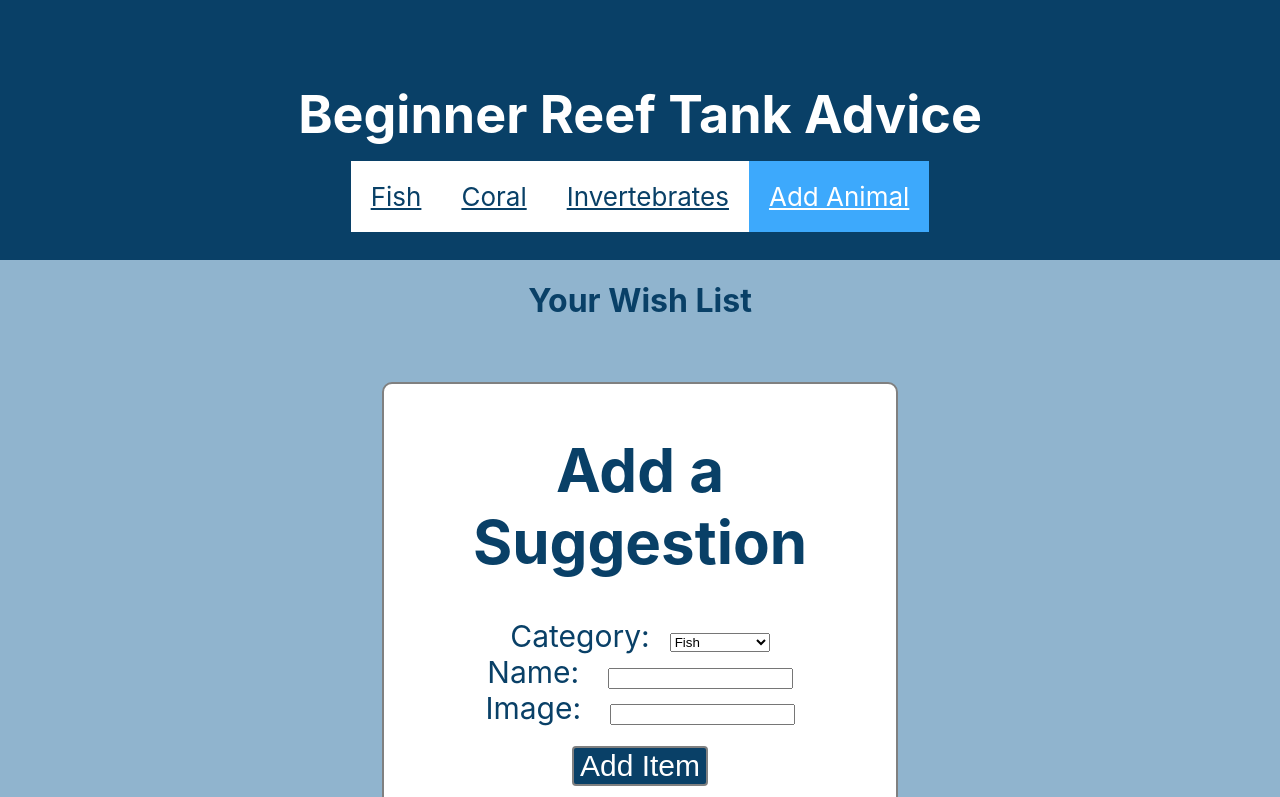
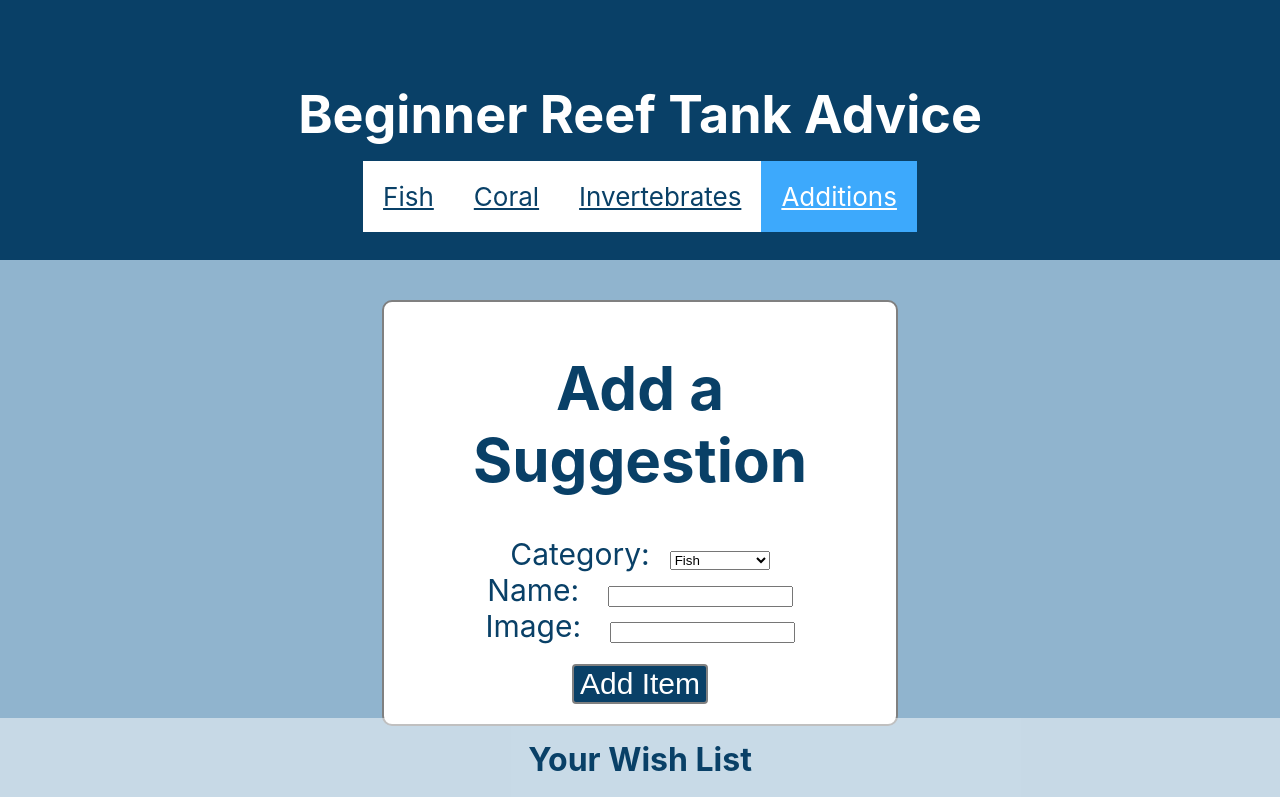
Before and after one commit to storynickolas/beginner-reef, a React (Create React App) app: page /addItem in a window 1280 px wide. Shown: the top 797 px of the page. Built offline with nearby package versions, Linux system fonts and the light colour scheme.

Commit message:
Add Styling to Wishlist

```diff
--- a/src/App.css
+++ b/src/App.css
@@ -52,6 +52,7 @@
 
 .form-page {
   min-height: 50em;
+  min-width: 50em;
 }
 
 .submit {
@@ -70,3 +71,11 @@
 .input {
   margin-left: 20px;
 }
+
+.fill {
+  min-height: 18rem;
+}
+
+.remove {
+  background-color: rgba(255,255,255, 0.8);
+}
--- a/src/App.js
+++ b/src/App.js
@@ -11,10 +11,14 @@ import Home from './Components/Home';
 
 function App() {
   const [wish, setWish] = useState([])
-  let donkey
 
-  function addCow(duck) {
-    setWish([...wish, duck])
+  function addWish(newWish) {
+    setWish([...wish, newWish])
+  }
+
+  function removeWish(minus) {
+    let cow = wish.filter((word) => word.name !== minus)
+    setWish([...cow])
   }
 
   return (
@@ -24,15 +28,16 @@ function App() {
         <h1>Beginner Reef Tank Advice</h1>
         <NavBar/>
       </header>
-        <WishList wish={wish}/>
+      <WishList wish={wish} removeWish={removeWish}/>
         <Switch>
           <Route exact path="/"><Home /></Route>
-          <Route exact path="/fish"><Fish wish={wish} addCow={(cow) => addCow(cow)}/></Route>
-          <Route exact path="/coral"><Coral wish={wish} addCow={addCow}/></Route>
-          <Route exact path="/inverts"><Inverts wish={wish} addCow={addCow}/></Route>
+          <Route exact path="/fish"><Fish  addWish={addWish}/></Route>
+          <Route exact path="/coral"><Coral addWish={addWish}/></Route>
+          <Route exact path="/inverts"><Inverts addWish={addWish}/></Route>
           <Route exact path="/addItem"><Form/></Route>
         </Switch>
       </BrowserRouter>
+      <div className='fill'/>
     </div>
   );
 }
--- a/src/Components/Coral.js
+++ b/src/Components/Coral.js
@@ -3,11 +3,11 @@ import React from 'react';
 import Reef from './Reef';
 
 
-function Coral({wish, addCow}) {
+function Coral({addWish}) {
   return (
     <div className="Coral">
       <h1>Beginner Reef Coral</h1>
-      <Reef input='coral' wish={wish} addCow={addCow}/>
+      <Reef input='coral' addWish={(cow) => addWish(cow)}/>
     </div>
   );
 }
--- a/src/Components/Fish.js
+++ b/src/Components/Fish.js
@@ -3,11 +3,11 @@ import React from 'react';
 import Reef from './Reef';
 
 
-function Fish({wish, addCow}) {
+function Fish({addWish}) {
   return (
     <div className="Fish">
       <h1>Beginner Reef Fish</h1>
-      <Reef input='fish' wish={wish} addCow={(cow) => addCow(cow)}/>
+      <Reef input='fish' addWish={(cow) => addWish(cow)}/>
     </div>
   );
 }
--- a/src/Components/Inverts.js
+++ b/src/Components/Inverts.js
@@ -3,11 +3,11 @@ import React from 'react';
 import Reef from './Reef';
 
 
-function Inverts({wish, addCow}) {
+function Inverts({addWish}) {
   return (
     <div className="inverts">
       <h1>Beginner Reef Invertebrates</h1>
-      <Reef input='inverts' wish={wish} addCow={addCow}/>
+      <Reef input='inverts' addWish={(cow) => addWish(cow)}/>
     </div>
   );
 }
--- a/src/Components/NavBar.js
+++ b/src/Components/NavBar.js
@@ -70,7 +70,7 @@ function NavBar() {
           color: 'white'
         }}
       >
-        Add Animal
+        Additions
       </NavLink>
     </div>
   );
--- a/src/Components/Reef.js
+++ b/src/Components/Reef.js
@@ -1,7 +1,7 @@
 import '../App.css';
 import React, { useEffect, useState } from 'react';
 
-function Reef({input, wish, addCow}) {
+function Reef({input, addWish}) {
 
   const [fish, setFish] = useState([])
 
@@ -17,9 +17,9 @@ function Reef({input, wish, addCow}) {
     <div className="app">
         {fish.map((item) =>
           <div key={item.id} className="card">
-            <button onClick={() => addCow(item)}></button>
             <h2>{item.name}</h2>
             <img src={item.image} alt={item.name}/>
+            <button onClick={() => addWish(item)}>Add to WishList</button>
           </div>
           )}
     </div>
--- a/src/Components/Wishlist.js
+++ b/src/Components/Wishlist.js
@@ -2,15 +2,26 @@ import '../App.css'
 import React from 'react';
 
 
-function WishList({wish}) {
+function WishList({wish, removeWish}) {
+
+  const displayWish = () => {
+    if(wish.length !== 0){
+      return 'wishlistBox'
+    }
+    else {
+      return 'wishlistBox2'
+    }
+  }
+
   return (
-    <div>
+    <div className={displayWish()}>
       <h1>Your Wish List</h1>
-      <div className="wishlist">
+      <div className='wishlist'>
         {wish.map((item) =>
             <div key={item.name} className="card2">
               <img src={item.image} alt={item.name} className="wish"/>
               <p>{item.name}</p>
+              <button onClick={() => removeWish(item.name)} className='remove'>Remove</button>
             </div>
         )}
       </div>
--- a/src/index.css
+++ b/src/index.css
@@ -36,7 +36,7 @@ img { max-width: 100%}
   border-radius: 10px;
   /* padding: 1rem; */
   width: 8rem;
-  height: 10rem;
+  height: 13rem;
   display: inline-block;
   /* margin: 1rem 2rem; */
   box-shadow: 3px 4px dimgray;
@@ -47,9 +47,29 @@ img { max-width: 100%}
 .wishlist {
   display: flex;
   justify-content: center;
-  /* position: fixed; */
+  position: fixed;
 }
 
 .wish {
   height: 5rem;
 }
+
+.wishlistBox {
+  position: fixed;
+  min-height: 18rem;
+  bottom: 0;
+  left: 0;
+  justify-content: center;
+  background-color: rgba(255,255,255, 0.5);
+  right: 0;
+}
+
+.wishlistBox2 {
+  position: fixed;
+  min-height: 5rem;
+  bottom: 0;
+  left: 0;
+  justify-content: center;
+  background-color: rgba(255,255,255, 0.5);
+  right: 0;
+}
```
